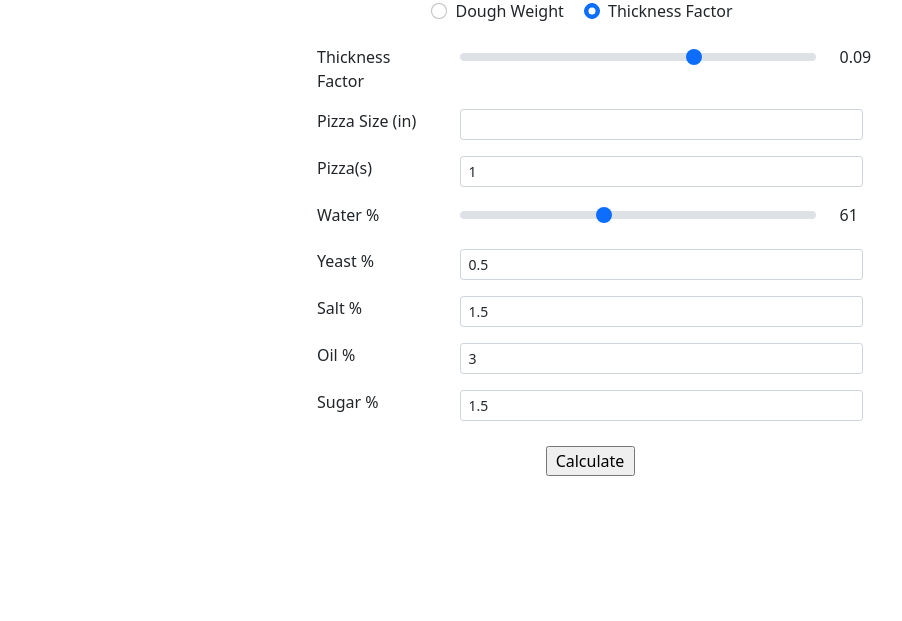
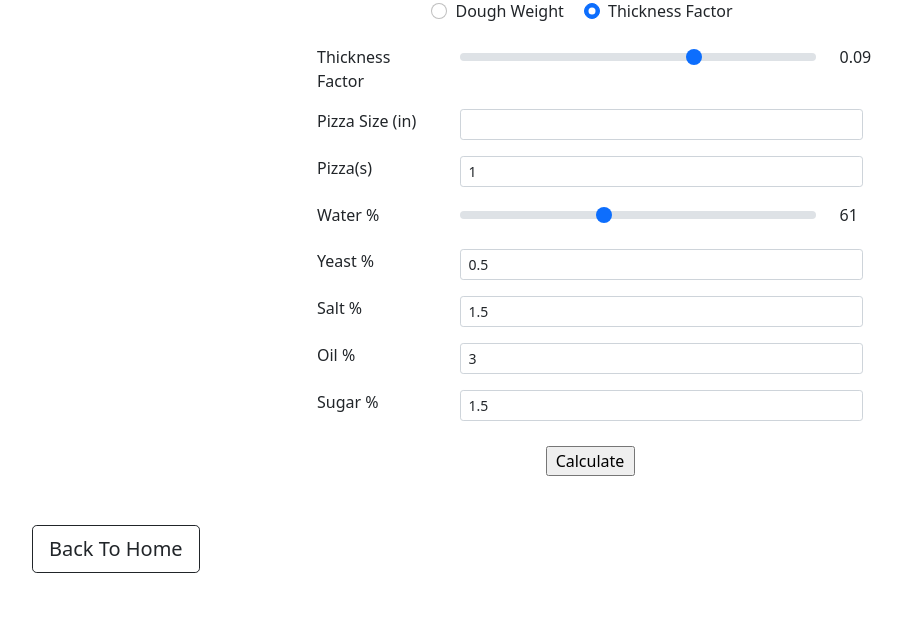
Before and after one commit to nebracy/personal-website, a Flask app: template nebracy/templates/apps/pizza.html in a window 1280 px wide. Shown: the part 97-718 px from the top of the page, without its empty margins (50-952 px from the left). Run offline with Flask 2, Linux system fonts and the light colour scheme; the template is opened without the code that fills it: values that come from a table or form of the project are taken from there, others are empty; parts of the project's set-up code (start-up, migrations or seed data) failed here and were passed over.

Commit message:
Create back to home button

```diff
--- a/nebracy/templates/apps/pizza.html
+++ b/nebracy/templates/apps/pizza.html
@@ -50,7 +50,7 @@
             </div>
         </div>
         {% if dough %}
-        <div class="table-responsive">
+        <div class="table-responsive mb-5">
             <table class="table">
                 <thead class="table-light">
                     <tr>
@@ -73,6 +73,9 @@
             </table>
         </div>
         {% endif %}
+        <div class="">
+            <a class="btn btn-outline-dark btn-lg" href="{{ url_for('home.index', _external=True, _scheme='https') }}">Back To Home</a>
+        </div>
         <!-- Bootstrap JavaScript Bundle with Popper -->
         <script src="https://cdn.jsdelivr.net/npm/bootstrap@5.1.3/dist/js/bootstrap.bundle.min.js" integrity="sha384-ka7Sk0Gln4gmtz2MlQnikT1wXgYsOg+OMhuP+IlRH9sENBO0LRn5q+8nbTov4+1p" crossorigin="anonymous"></script>
     </div>
```
